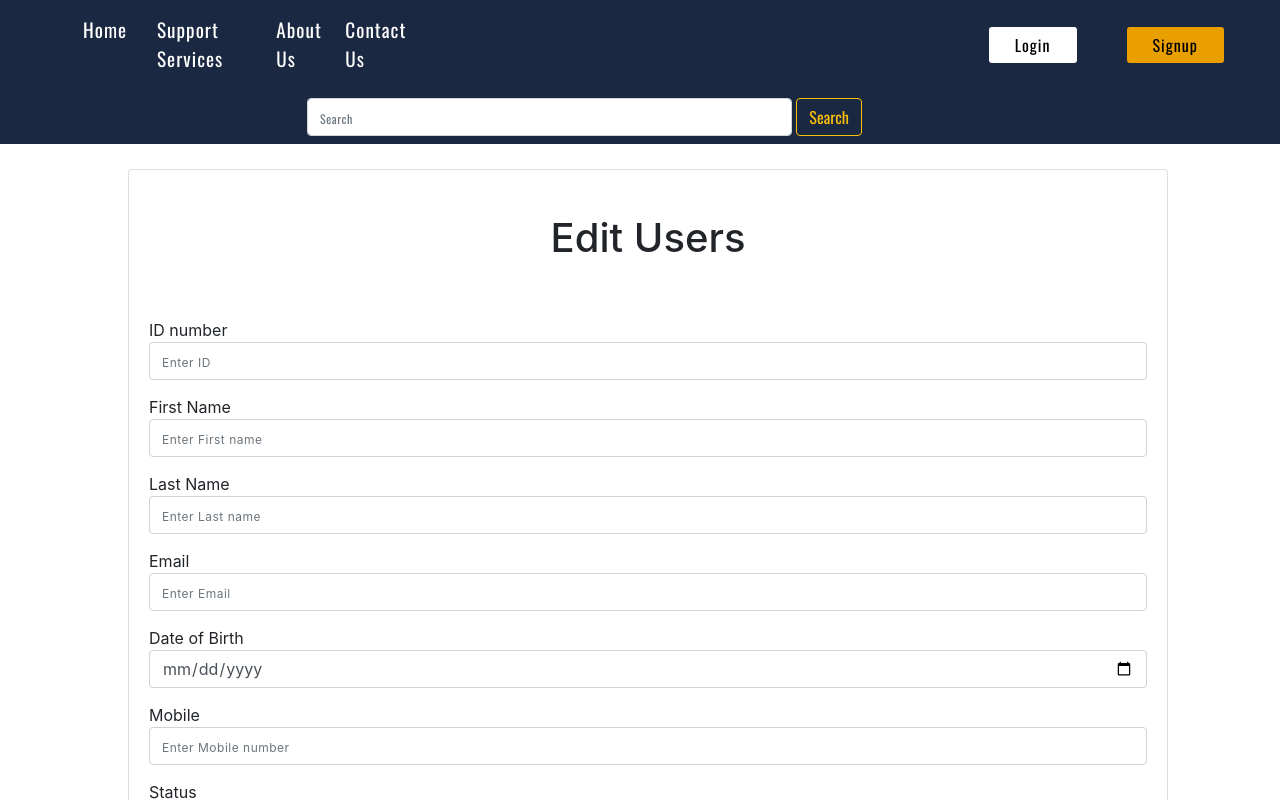
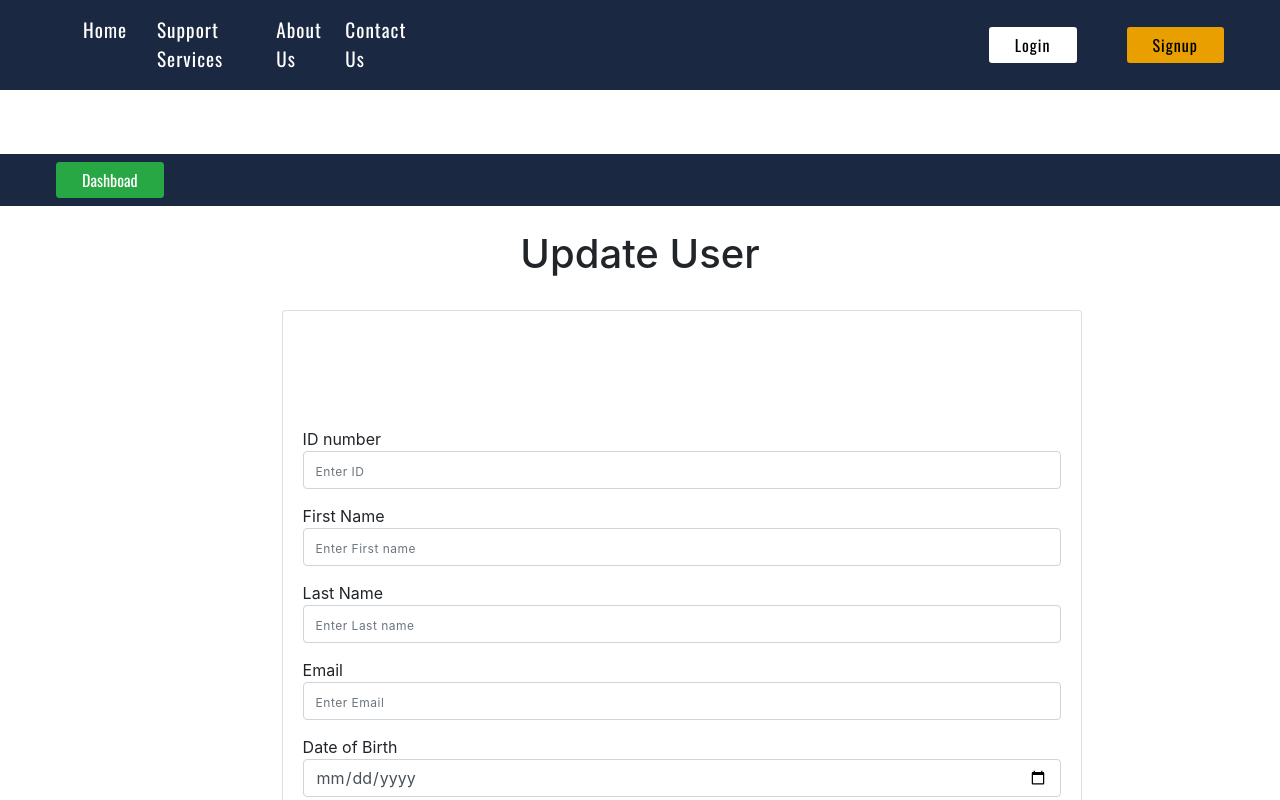
Before and after one commit to umayangi12/SGAssignment, a React (Create React App) app in the folder SGAssignment/client/: page /EU in a window 1280 px wide. Shown: the top 800 px of the page. Built offline with nearby package versions, Linux system fonts and the light colour scheme; no server answers.

Commit message:
Update EditUser.js

```diff
--- a/SGAssignment/client/src/Components/Admin/EditUser.js
+++ b/SGAssignment/client/src/Components/Admin/EditUser.js
@@ -1,7 +1,7 @@
 import React, { Component } from "react";
 import axios from "axios";
 
-export default class EditUser extends Component {
+export default class EditThesisEvaluation extends Component {
   constructor(props) {
     super(props);
     this.state = {
@@ -44,27 +44,6 @@ export default class EditUser extends Component {
       accType: accType,
     };
 
-    // console.log(data)
-
-    // const SenderContact = /^[0-9\b]+$/;
-    // const ReceiverContact = /^[0-9\b]+$/;
-    // const ReceiverEmail = /^(([^<>()[\]\\.,;:\s@"]+(\.[^<>()[\]\\.,;:\s@"]+)*)|(".+"))@((\[[0-9]{1,3}\.[0-9]{1,3}\.[0-9]{1,3}\.[0-9]{1,3}\])|(([a-zA-Z\-0-9]+\.)+[a-zA-Z]{2,}))$/;
-    // const SenderEmail = /^(([^<>()[\]\\.,;:\s@"]+(\.[^<>()[\]\\.,;:\s@"]+)*)|(".+"))@((\[[0-9]{1,3}\.[0-9]{1,3}\.[0-9]{1,3}\.[0-9]{1,3}\])|(([a-zA-Z\-0-9]+\.)+[a-zA-Z]{2,}))$/;
-
-    // if ((!SenderContact.test(String(senderContact))) || (senderContact.length != 10)) {
-    //     swal("Invalid Contact Number !", "contact number should be valid pattern", "error");
-    // } else if ((!ReceiverContact.test(String(receiverContact))) || (receiverContact.length != 10)) {
-    //     swal("Invalid Contact Number !", "contact number should be valid pattern", "error");
-    // } else if ((!ReceiverEmail.test(String(receiverEmail)))) {
-    //     swal("Invalid email address !", "Please enter valid email address", "error");
-    // } else if ((!SenderEmail.test(String(senderEmail)))) {
-    //     swal("Invalid email address !", "Please enter valid email address", "error");
-    // } else if (serialNumber.length === 0 || receiverName.length === 0 || receiverContact.length === 0 ||
-    //     receiverEmail.length === 0 || receiverAddress.length === 0 || senderName.length === 0 || senderContact.length === 0 ||
-    //     senderEmail.length === 0 || senderAddress.length === 0 || pNo.length === 0 || pType.length === 0 || pWeight.length === 0 || pShippingCost.length === 0) {
-    //     swal("Please fill all the details")
-    // }else {
-
     axios.put(`/cuser/update/${id}`, data).then((res) => {
       let path = "/HU";
       if (res.data.success) {
@@ -93,13 +72,13 @@ export default class EditUser extends Component {
         this.setState({
           uid: res.data.post.uid,
           fname: res.data.post.fname,
-          lname: res.data.post.lanme,
+          lname: res.data.post.lname,
           email: res.data.post.email,
           dob: res.data.post.dob,
           mobile: res.data.post.mobile,
           status: res.data.post.status,
           password: res.data.post.password,
-          accType: res.data.post.accType,
+          accType: res.data.post.accType
         });
         console.log(this.state.post);
       }
@@ -109,35 +88,39 @@ export default class EditUser extends Component {
   render() {
     return (
       <div>
-        <nav class="navbar b">
-          <div class="container">
-            <form class="d-flex nav1 " role="search">
-              <input
-                class="form-control me-2"
-                type="search"
-                placeholder="Search"
-                aria-label="Search"
-                onChange={this.handleSearchArea}
-              ></input>
-              &nbsp;
-              <button class="btn btn-outline-warning " type="submit">
-                Search
+        <nav class="navbar navbar-expand-lg nav" style={{ marginTop: "5%" }}>
+          <div class="container-fluid">
+            <div class="collapse navbar-collapse" id="navbarNav">
+              <ul class="navbar-nav ">
+                <li class="nav-item">
+                  <div>
+                    <button className="btn btn-success">
+                      <a
+                        href="/dashboard"
+                        style={{ textDecoration: "none", color: "white" }}
+                      >
+                        Dashboad
+                      </a>{" "}
                     </button>
-            </form>
-            <a class="navbar-brand" href="#"></a>
+                  </div>
+                </li>
+              </ul>
+            </div>
           </div>
         </nav>
-        <div className="card2">
-          <div className="card" style={{ width: "65rem" }}>
+        <br />
+        <center>
+          <h1>Update User</h1>
+        </center>
+
+        <br />
+        <div class="card" style={{ width: "50rem", marginLeft: "22%" }}>
           <div class="card-body">
             <form>
               <br />
-                <center>
-                  <h1 className="anm"> Edit Users</h1>
-                </center>
               <br />
               <br />
-
+              <br />
               <div className="form-group" style={{ marginBottom: "15px" }}>
                 <lable style={{ marginBottom: "5px" }}>ID number</lable>
                 <input
@@ -233,7 +216,7 @@ export default class EditUser extends Component {
                   type="text"
                   className="form-control"
                   name="accType"
-                    placeholder="Add an account type"
+                  placeholder="Add a account type"
                   value={this.state.accType}
                   onChange={this.handleInputChange}
                 />
@@ -257,7 +240,6 @@ export default class EditUser extends Component {
         <br />
         <br />
       </div>
-      </div>
     );
   }
 }
```
Lines whose indentation alone changed are shown as unchanged.
